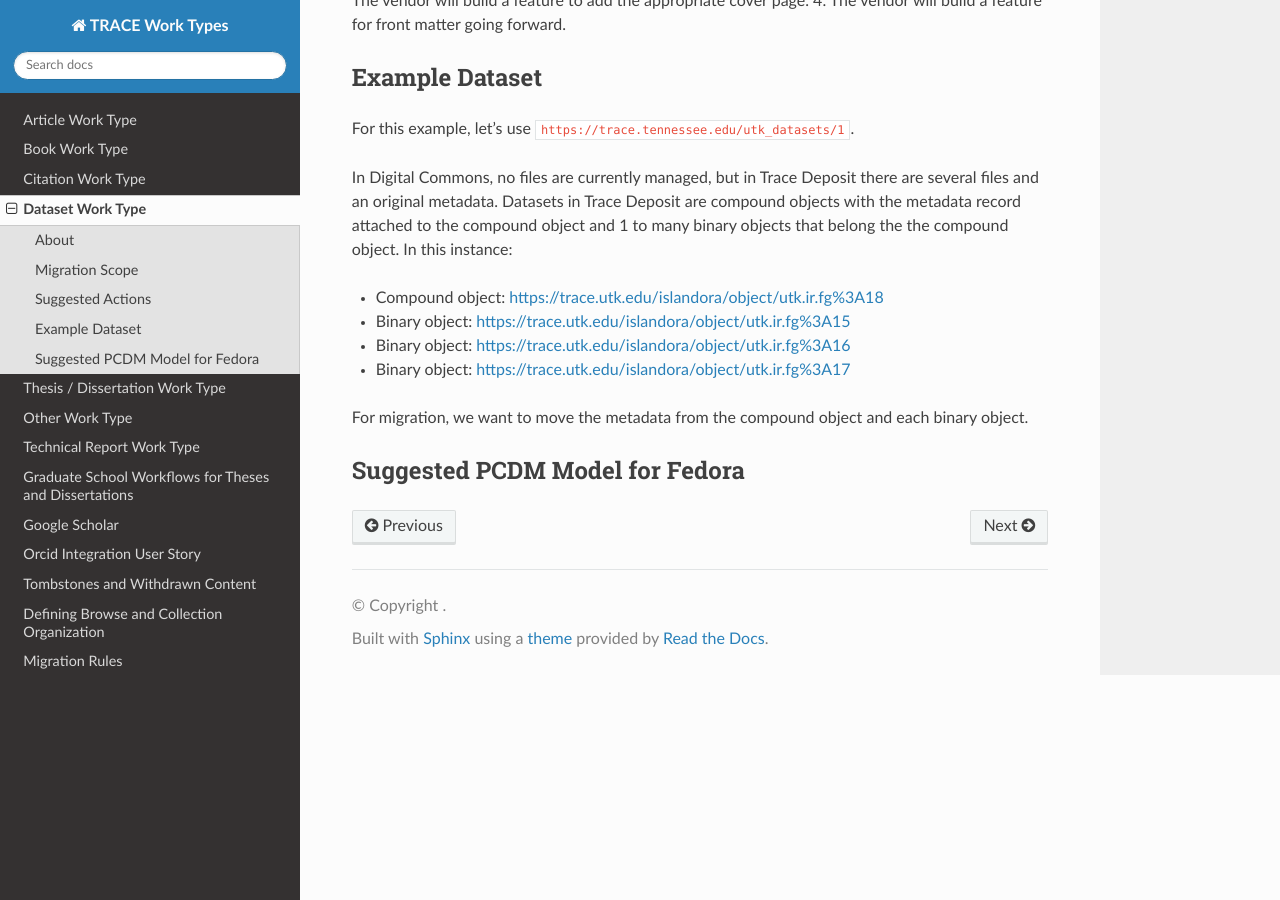
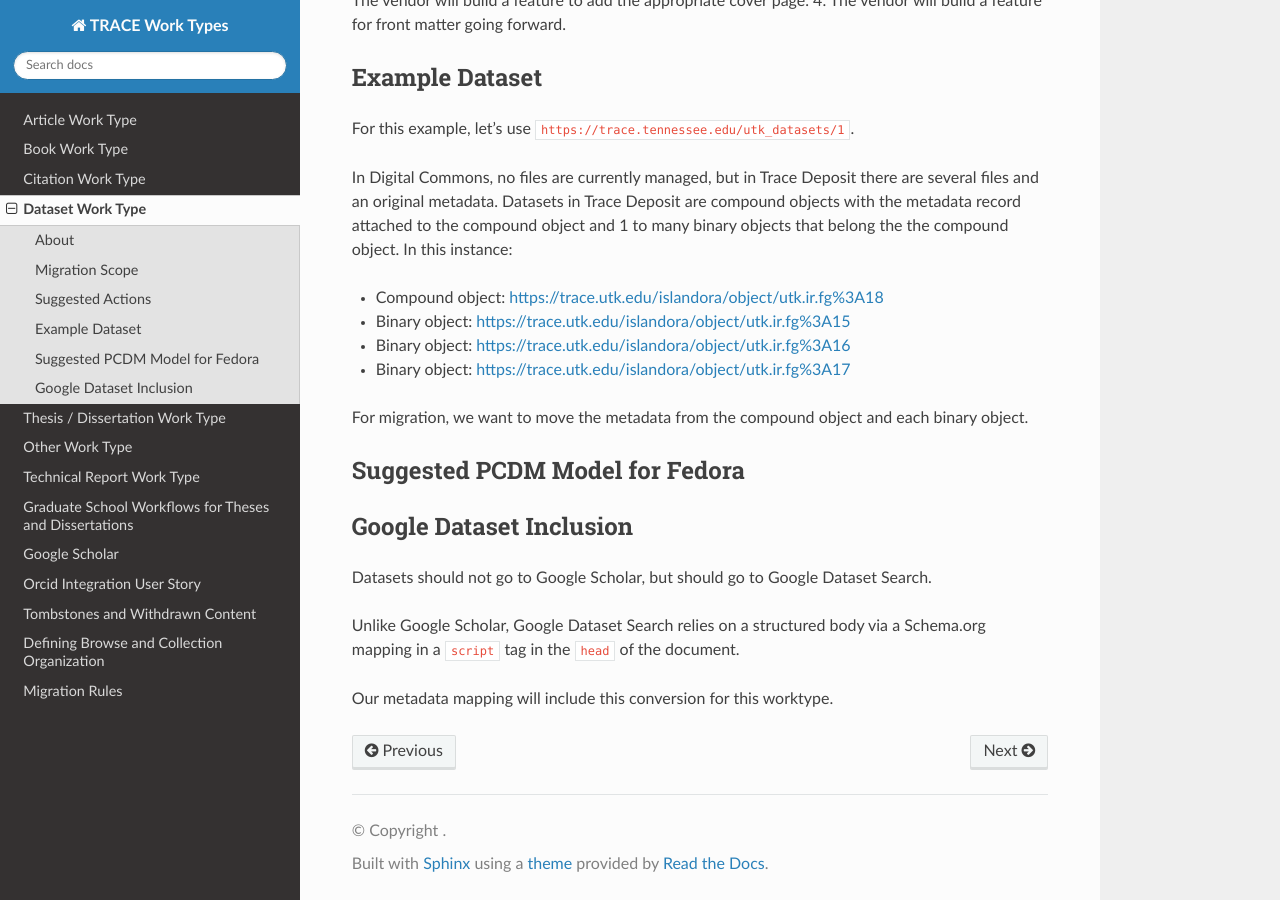
Before and after one commit to utkdigitalinitiatives/trace_work_types_planning, a Sphinx documentation site: the page built from docs/source/contents/dataset.rst, in a window 1280 px wide and 900 px high, scrolled down 1191 px. Built offline with Sphinx 7.4.7 and the Read the Docs theme 2.0.0, drawn with Linux system fonts in a browser that asks for light colours.

Commit message:
Initial Google Dataset inclusion.

```diff
--- a/docs/source/contents/dataset.rst
+++ b/docs/source/contents/dataset.rst
@@ -71,3 +71,13 @@ For migration, we want to move the metadata from the compound object and each bi
 
 Suggested PCDM Model for Fedora
 -------------------------------
+
+Google Dataset Inclusion
+------------------------
+
+Datasets should not go to Google Scholar, but should go to Google Dataset Search.
+
+Unlike Google Scholar, Google Dataset Search relies on a structured body via a Schema.org mapping in a :code:`script`
+tag in the :code:`head` of the document.
+
+Our metadata mapping will include this conversion for this worktype.
```
